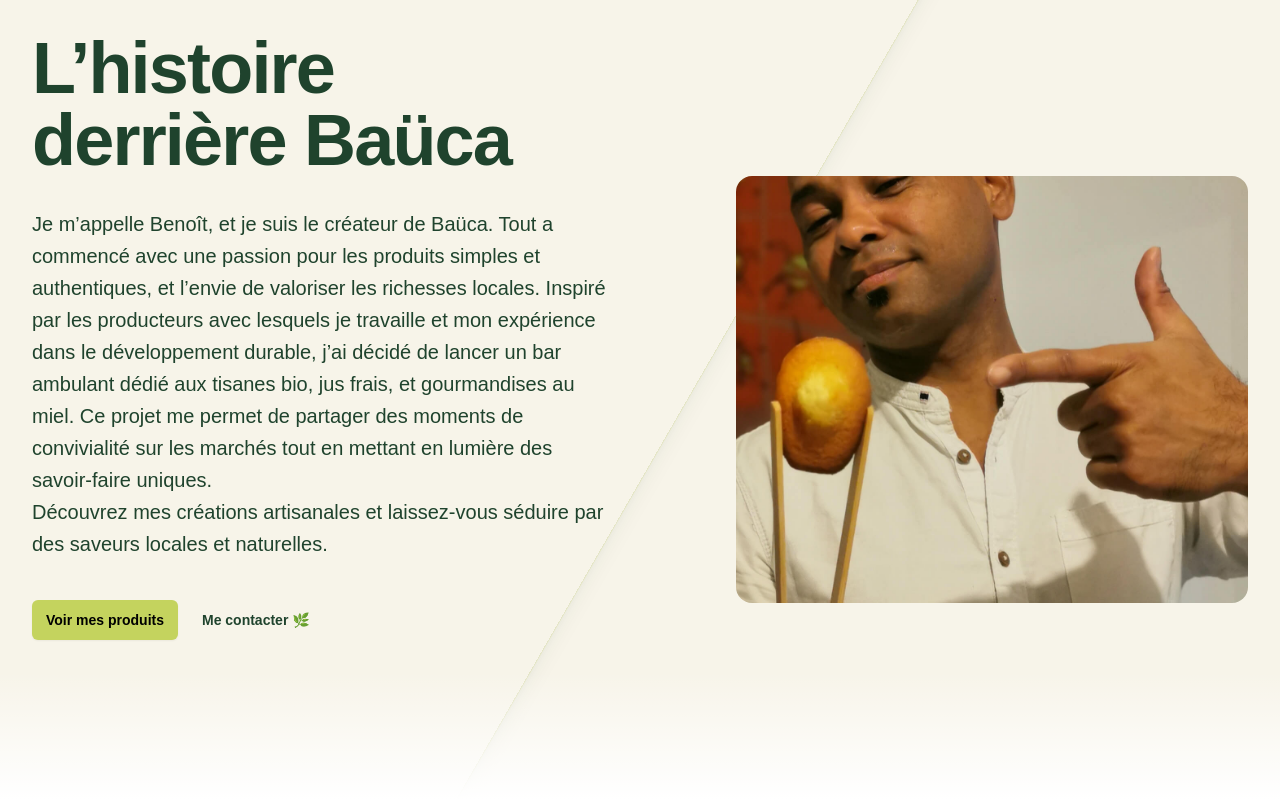
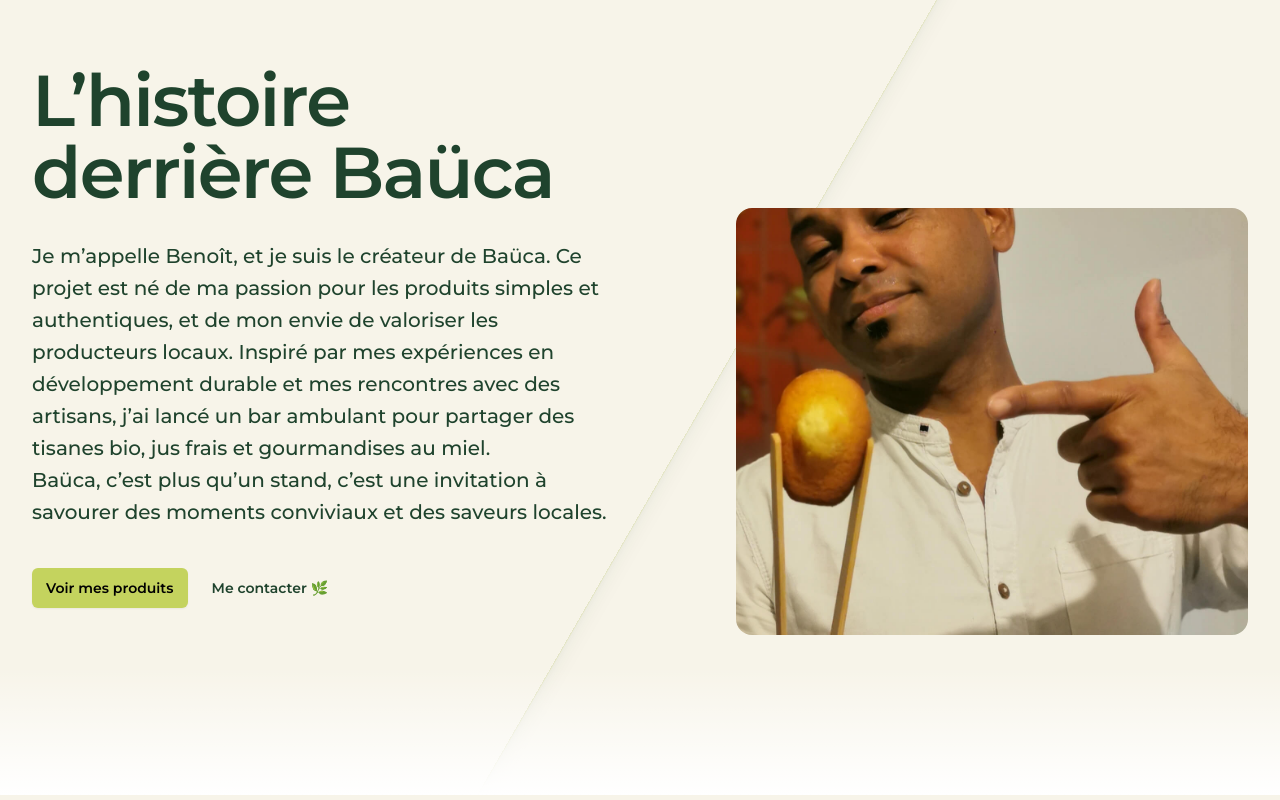
Before and after one commit to sgautier-dev/bauca, a Next.js app: page / in a window 1280 px wide. Shown: the part 1088-1888 px from the top of the page. Built offline with nearby package versions, Linux system fonts and the light colour scheme.

Commit message:
added montserrat font

```diff
--- a/src/app/layout.tsx
+++ b/src/app/layout.tsx
@@ -1,15 +1,13 @@
 import type { Metadata } from "next"
-import { Geist, Geist_Mono } from "next/font/google"
+import { Montserrat } from "next/font/google"
+
 import "./globals.css"
 
-const geistSans = Geist({
-	variable: "--font-geist-sans",
+const montserrat = Montserrat({
 	subsets: ["latin"],
-})
-
-const geistMono = Geist_Mono({
-	variable: "--font-geist-mono",
-	subsets: ["latin"],
+	display: "swap",
+	variable: "--font-montserrat",
+	weight: ["400", "500", "600", "700"],
 })
 
 export const metadata: Metadata = {
@@ -25,7 +23,7 @@
 	return (
 		<html lang="en">
 			<body
-				className={`${geistSans.variable} ${geistMono.variable} antialiased mx-auto w-full max-w-screen-2xl`}
+				className={`${montserrat.variable} antialiased mx-auto w-full max-w-screen-2xl font-montserrat`}
 			>
 				{children}
 			</body>
--- a/src/components/Story.tsx
+++ b/src/components/Story.tsx
@@ -16,17 +16,14 @@
 						</h1>
 						<div className="mt-6 max-w-xl lg:mt-0 xl:col-end-1 xl:row-start-1">
 							<p className="text-pretty text-lg font-medium sm:text-xl/8">
-								Je m’appelle Benoît, et je suis le créateur de Baüca. Tout a
-								commencé avec une passion pour les produits simples et
-								authentiques, et l’envie de valoriser les richesses locales.
-								Inspiré par les producteurs avec lesquels je travaille et mon
-								expérience dans le développement durable, j’ai décidé de lancer
-								un bar ambulant dédié aux tisanes bio, jus frais, et
-								gourmandises au miel. Ce projet me permet de partager des
-								moments de convivialité sur les marchés tout en mettant en
-								lumière des savoir-faire uniques. <br /> Découvrez mes créations
-								artisanales et laissez-vous séduire par des saveurs locales et
-								naturelles.
+								Je m’appelle Benoît, et je suis le créateur de Baüca. Ce projet
+								est né de ma passion pour les produits simples et authentiques,
+								et de mon envie de valoriser les producteurs locaux. Inspiré par
+								mes expériences en développement durable et mes rencontres avec
+								des artisans, j’ai lancé un bar ambulant pour partager des
+								tisanes bio, jus frais et gourmandises au miel. <br /> Baüca, c’est
+								plus qu’un stand, c’est une invitation à savourer des moments
+								conviviaux et des saveurs locales.
 							</p>
 							<div className="mt-10 flex items-center gap-x-6">
 								<Link
--- a/tailwind.config.ts
+++ b/tailwind.config.ts
@@ -15,6 +15,9 @@
 				darkGreen: "#1f432d",
 				softBeige: "#f7f4e9",
 			},
+			fontFamily: {
+				montserrat: ["var(--font-montserrat)"],
+			},
 		},
 	},
 	plugins: [],
```
